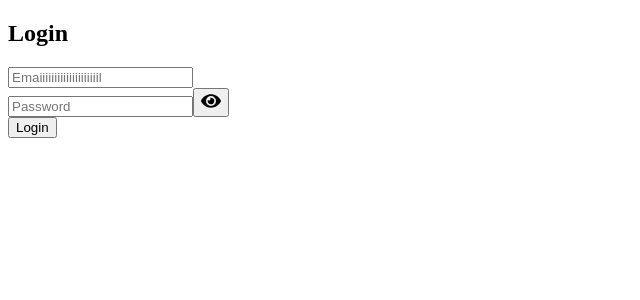
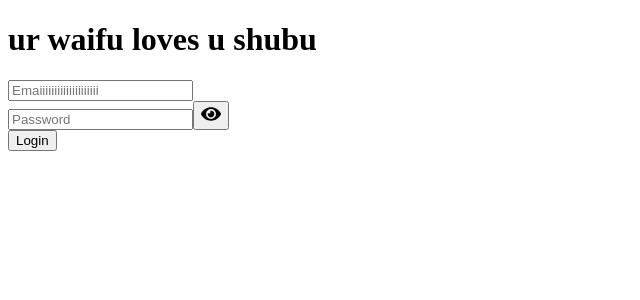
Before and after one commit to Dimple17805/client, a React (Create React App) app: page /login in a window 1280 px wide. Shown: the top 300 px of the page, without its empty margins (0-640 px from the left). Built offline with nearby package versions, Linux system fonts and the light colour scheme.

Commit message:
smth i like

```diff
--- a/src/user/Login.jsx
+++ b/src/user/Login.jsx
@@ -27,13 +27,13 @@ function Login() {
 
   return (
     <div>
-      <h2>Login</h2>
+      <h1>ur waifu loves u shubu</h1>
       {errorMessage && <p style={{ color: "red" }}>{errorMessage}</p>}
       <form onSubmit={handleSubmit}>
 
         <input
           type="email"
-          placeholder="Emaiiiiiiiiiiiiiiiiiiiil"
+          placeholder="Emaiiiiiiiiiiiiiiiiiiii"
           value={email}
           onChange={(e) => setEmail(e.target.value)}
           required
```
